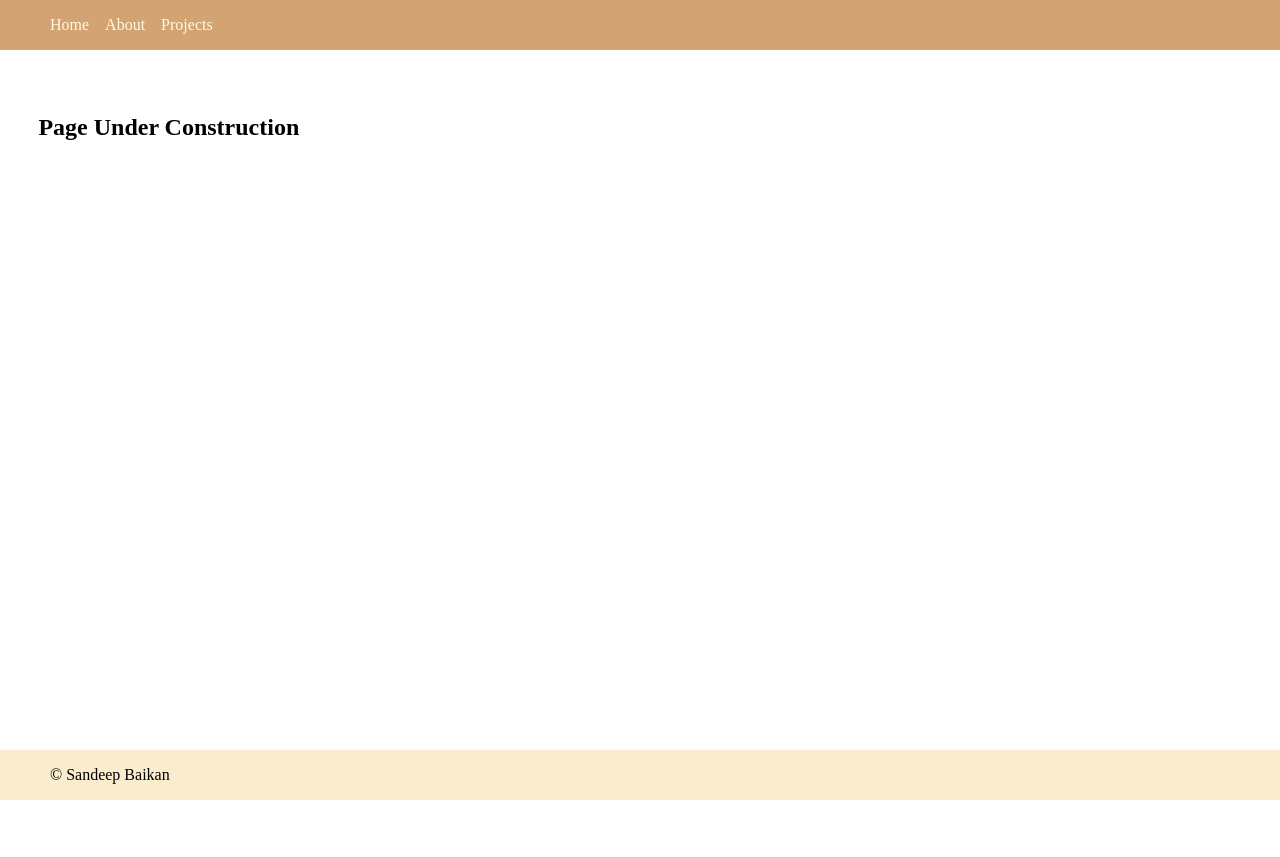
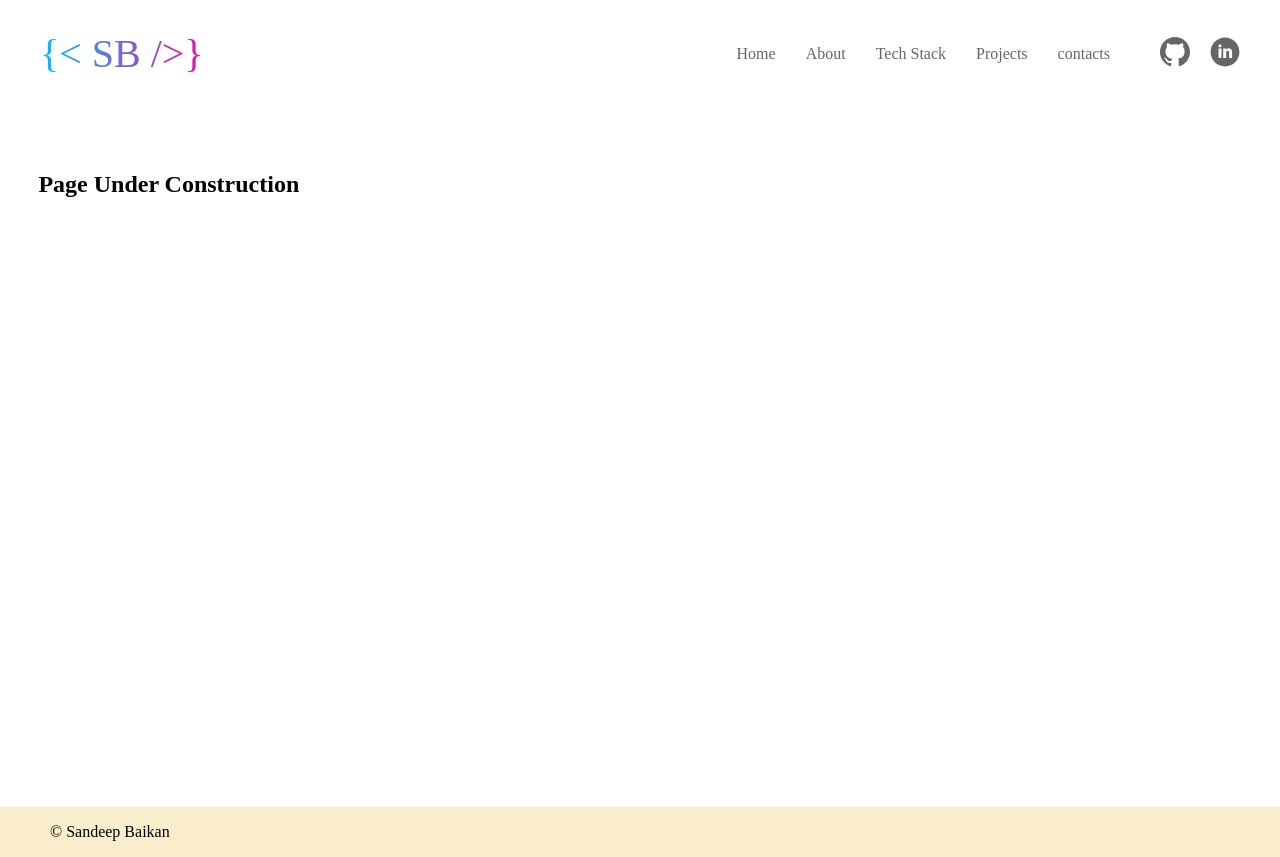
Before and after one commit to sandeepbaikan/sandeepbaikan.github.io, a plain HTML site: page index.html in a window 1280 px wide. Before the commit the page ends 800 px from the top, so only its background shows below. Drawn offline with Linux system fonts and the light colour scheme.

Commit message:
Header UI

```diff
--- a/index.html
+++ b/index.html
@@ -1,27 +1,43 @@
 <!DOCTYPE html>
 <html lang="en">
   <head>
-    <meta charset="UTF-8">
-    <meta http-equiv="X-UA-Compatible" content="IE=edge">
-    <meta name="viewport" content="width=device-width, initial-scale=1.0">
-    <link rel="stylesheet" href="./style.css"></link>
+    <meta charset="UTF-8" />
+    <meta http-equiv="X-UA-Compatible" content="IE=edge" />
+    <meta name="viewport" content="width=device-width, initial-scale=1.0" />
+    <link rel="stylesheet" href="./style.css" />
     <title>Sandeep Baikan</title>
   </head>
   <body>
     <header class="header">
+      <div class="container flexbox space-between align-center">
+        <a class="logo" href="/"> {&#60; SB /&#62;}</a>
         <nav>
-            <ul>
+          <div class="mobile-menu">
+            <img src="./assets/images/list.svg" alt="github" height="30" />
+          </div>
+          <ul flexbox align-center>
             <li><a href="/">Home</a></li>
             <li><a href="/">About</a></li>
+            <li><a href="/">Tech Stack</a></li>
             <li><a href="/">Projects</a></li>
+            <li><a href="/">contacts</a></li>
+            <li class="social">
+              <a href="https://github.com/sandeepbaikan" target="_blank"
+                ><img src="./assets/images/github.svg" alt="github"
+              /></a>
+              <a
+                href="https://www.linkedin.com/in/sandeep-baikan-901656b4/"
+                target="_blank"
+                ><img src="./assets/images/linkedin.svg" alt="github"
+              /></a>
+            </li>
           </ul>
         </nav>
+      </div>
     </header>
     <main>
       <h2>Page Under Construction</h2>
     </main>
-    <footer>
-        &copy Sandeep Baikan
-    </footer>
+    <footer>&copy Sandeep Baikan</footer>
   </body>
 </html>
--- a/style.css
+++ b/style.css
@@ -2,18 +2,51 @@
   margin: 0;
   padding: 0;
 }
+.container {
+  max-width: 1200px;
+  margin: 0 auto;
+  padding: 0 16px;
+}
+.flexbox {
+  display: flex;
+}
+
+.space-between {
+  justify-content: space-between;
+}
+
+.align-center {
+  align-items: center;
+}
+
 .header {
-    background-color: #d4a373;
-    color: #fefae0;
+  padding: 30px 0;
 }
-.header ul  {
+.header .logo {
+  background: -webkit-linear-gradient(left, #00c0fd, #e70faa);
+  background: linear-gradient(to right, #00c0fd, #e70faa);
+  -webkit-background-clip: text;
+  -webkit-text-fill-color: transparent;
+  font-size: 40px;
+  white-space: nowrap;
+}
+.header ul {
   display: flex;
-    padding: 0 50px;
+}
+.mobile-menu {
+  display: none;
 }
 .header ul li {
   list-style: none;
-    margin-right: 16px;
-    padding: 16px 0;
+  margin-left: 30px;
+  display: flex;
+  align-self: center;
+  white-space: nowrap;
+}
+
+.header ul li.social a {
+  margin-left: 20px;
+  display: inline-block;
 }
 
 main {
@@ -24,7 +57,7 @@ h2 {
 }
 a {
   cursor: pointer;
-    color: #fefae0;
+  color: #666;
   text-decoration: none;
 }
 
@@ -32,3 +65,36 @@ footer {
   padding: 16px 50px;
   background-color: #faedcd;
 }
+
+@media screen and (max-width: 767px) {
+  .header {
+    padding: 16px;
+  }
+  .header ul {
+    display: none;
+    position: absolute;
+    flex-direction: column;
+    right: 0;
+    height: 100vh;
+    width: 30vw;
+    box-shadow: 0 3px 10px rgb(0 0 0 / 0.2);
+  }
+  .header .logo {
+    font-size: 30px;
+  }
+  .mobile-menu {
+    display: block;
+  }
+  .mobile-menu:hover + ul {
+    display: block;
+  }
+  .header ul li {
+    padding: 16px;
+    border-bottom: 1px solid #ddd;
+    margin-left: 0px;
+  }
+  .header ul li.social a {
+    margin-left: 0px;
+    margin-right: 20px;
+  }
+}
```
Also changed, not shown: assets/images/github.svg (added), assets/images/linkedin.svg (added), assets/images/list.svg (added), assets/images/x-lg.svg (added). Lines whose indentation alone changed are shown as unchanged.
